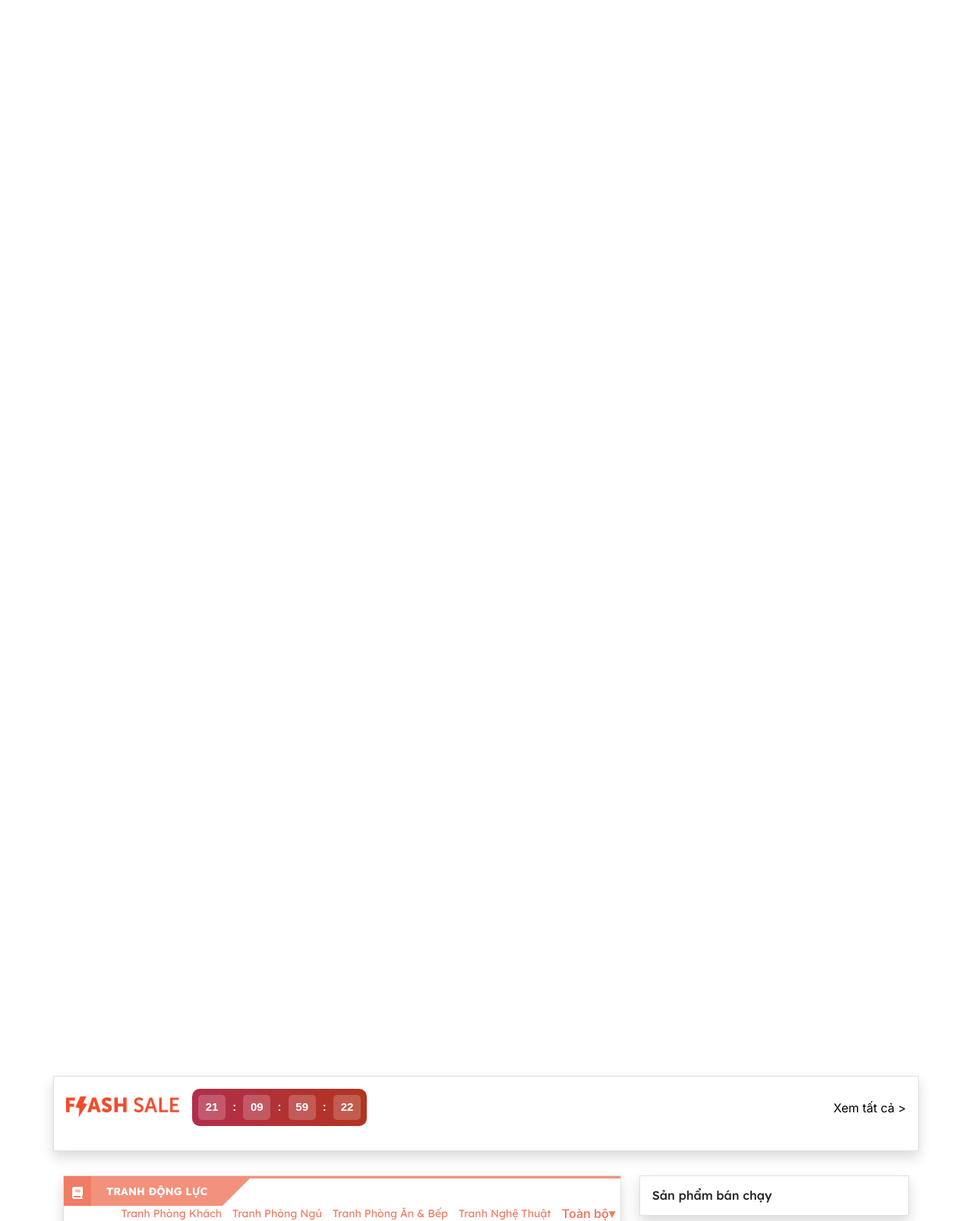
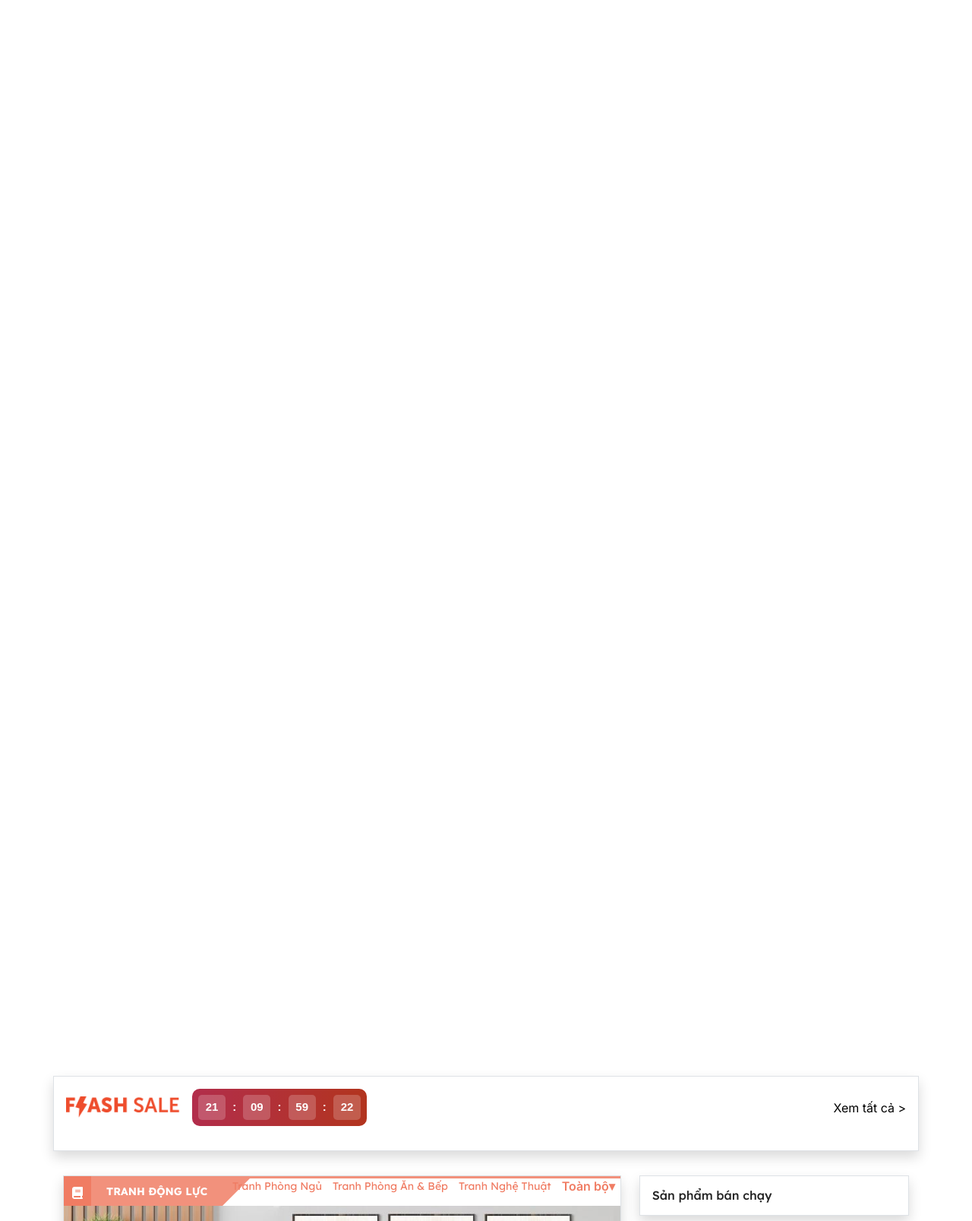
Before and after one commit to quangnv04/API-Tranh-Slogan, a FastAPI app: page / in a window 1280 px wide. Shown: the part 919-2526 px from the top of the page at 76% size. Run offline with FastAPI, Linux system fonts and the light colour scheme; data that the repository does not hold is empty; some libraries are stand-ins or nearby versions; grey boxes are pictures that could not be loaded.

Commit message:
custom banner

```diff
--- a/app/templates/index.html
+++ b/app/templates/index.html
@@ -148,9 +148,7 @@ Tranh Slogan (tranhslogan.vn) | Chuyên Các Loại Tranh, Khung Ảnh, Lịch T
                         <h2>Tranh Động Lực</h2>
                     </a>
                     <ul class="group-category-menu">
-                        <li><a href="#" class="link-underline link-underline-opacity-0">
-                                <h2 class="fw-normal">Tranh Phòng Khách</h2>
-                            </a></li>
+
                         <li><a href="#" class="link-underline link-underline-opacity-0">
                                 <h2 class="fw-normal">Tranh Phòng Ngủ</h2>
                             </a></li>
@@ -166,7 +164,7 @@ Tranh Slogan (tranhslogan.vn) | Chuyên Các Loại Tranh, Khung Ảnh, Lịch T
                     </ul>
                 </div>
                 <div class="home-product-banner"><a href="/tranh-treo-tuong">
-                        <img class="w-100" src="/assets/img/Banner-tranh-treo-tường_850x250-1.jpg"
+                        <img class="w-100" src="/assets/img/banner_tranh_dong_luc.jpg"
                             data-src="/assets/img/Banner-tranh-treo-tường_850x250-1.jpg" alt="Tranh treo tường"
                             class="lazyload"></a></div>
             </div>
@@ -210,9 +208,7 @@ Tranh Slogan (tranhslogan.vn) | Chuyên Các Loại Tranh, Khung Ảnh, Lịch T
                         <h2>Tranh Nghệ Thuật</h2>
                     </a>
                     <ul class="group-category-menu">
-                        <li><a href="#" class="link-underline link-underline-opacity-0">
-                                <h2 class="fw-normal">Tranh Phòng Khách</h2>
-                            </a></li>
+
                         <li><a href="#" class="link-underline link-underline-opacity-0">
                                 <h2 class="fw-normal">Tranh Phòng Ngủ</h2>
                             </a></li>
@@ -272,9 +268,7 @@ Tranh Slogan (tranhslogan.vn) | Chuyên Các Loại Tranh, Khung Ảnh, Lịch T
                         <h2>Tranh Phật Giáo</h2>
                     </a>
                     <ul class="group-category-menu">
-                        <li><a href="#" class="link-underline link-underline-opacity-0">
-                                <h2 class="fw-normal">Tranh Phòng Khách</h2>
-                            </a></li>
+
                         <li><a href="#" class="link-underline link-underline-opacity-0">
                                 <h2 class="fw-normal">Tranh Phòng Ngủ</h2>
                             </a></li>
@@ -334,9 +328,7 @@ Tranh Slogan (tranhslogan.vn) | Chuyên Các Loại Tranh, Khung Ảnh, Lịch T
                         <h2>Tranh Doanh Nhân</h2>
                     </a>
                     <ul class="group-category-menu">
-                        <li><a href="#" class="link-underline link-underline-opacity-0">
-                                <h2 class="fw-normal">Tranh Phòng Khách</h2>
-                            </a></li>
+
                         <li><a href="#" class="link-underline link-underline-opacity-0">
                                 <h2 class="fw-normal">Tranh Phòng Ngủ</h2>
                             </a></li>
@@ -396,9 +388,7 @@ Tranh Slogan (tranhslogan.vn) | Chuyên Các Loại Tranh, Khung Ảnh, Lịch T
                         <h2>Tranh Công Giáo</h2>
                     </a>
                     <ul class="group-category-menu">
-                        <li><a href="#" class="link-underline link-underline-opacity-0">
-                                <h2 class="fw-normal">Tranh Phòng Khách</h2>
-                            </a></li>
+
                         <li><a href="#" class="link-underline link-underline-opacity-0">
                                 <h2 class="fw-normal">Tranh Phòng Ngủ</h2>
                             </a></li>
@@ -414,7 +404,7 @@ Tranh Slogan (tranhslogan.vn) | Chuyên Các Loại Tranh, Khung Ảnh, Lịch T
                     </ul>
                 </div>
                 <div class="home-product-banner"><a href="/tranh-treo-tuong">
-                        <img class="w-100" src="/assets/img/Banner-tranh-treo-tường_850x250-1.jpg"
+                        <img class="w-100" src="/assets/img/banner_tranh_cong_giao.jpg"
                             data-src="/assets/img/Banner-tranh-treo-tường_850x250-1.jpg" alt="Tranh treo tường"
                             class="lazyload"></a></div>
             </div>
@@ -458,9 +448,7 @@ Tranh Slogan (tranhslogan.vn) | Chuyên Các Loại Tranh, Khung Ảnh, Lịch T
                         <h2>Tranh 3D</h2>
                     </a>
                     <ul class="group-category-menu">
-                        <li><a href="#" class="link-underline link-underline-opacity-0">
-                                <h2 class="fw-normal">Tranh Phòng Khách</h2>
-                            </a></li>
+
                         <li><a href="#" class="link-underline link-underline-opacity-0">
                                 <h2 class="fw-normal">Tranh Phòng Ngủ</h2>
                             </a></li>
@@ -476,7 +464,7 @@ Tranh Slogan (tranhslogan.vn) | Chuyên Các Loại Tranh, Khung Ảnh, Lịch T
                     </ul>
                 </div>
                 <div class="home-product-banner"><a href="/tranh-treo-tuong">
-                        <img class="w-100" src="/assets/img/Banner-tranh-treo-tường_850x250-1.jpg"
+                        <img class="w-100" src="/assets/img/banner_tranh_3d.jpg"
                             data-src="/assets/img/Banner-tranh-treo-tường_850x250-1.jpg" alt="Tranh treo tường"
                             class="lazyload"></a></div>
             </div>
@@ -520,9 +508,7 @@ Tranh Slogan (tranhslogan.vn) | Chuyên Các Loại Tranh, Khung Ảnh, Lịch T
                         <h2>Tranh Cầu Thủ Bóng Đá</h2>
                     </a>
                     <ul class="group-category-menu">
-                        <li><a href="#" class="link-underline link-underline-opacity-0">
-                                <h2 class="fw-normal">Tranh Phòng Khách</h2>
-                            </a></li>
+
                         <li><a href="#" class="link-underline link-underline-opacity-0">
                                 <h2 class="fw-normal">Tranh Phòng Ngủ</h2>
                             </a></li>
@@ -582,9 +568,7 @@ Tranh Slogan (tranhslogan.vn) | Chuyên Các Loại Tranh, Khung Ảnh, Lịch T
                         <h2>Tranh Canvas</h2>
                     </a>
                     <ul class="group-category-menu">
-                        <li><a href="#" class="link-underline link-underline-opacity-0">
-                                <h2 class="fw-normal">Tranh Phòng Khách</h2>
-                            </a></li>
+
                         <li><a href="#" class="link-underline link-underline-opacity-0">
                                 <h2 class="fw-normal">Tranh Phòng Ngủ</h2>
                             </a></li>
@@ -644,9 +628,7 @@ Tranh Slogan (tranhslogan.vn) | Chuyên Các Loại Tranh, Khung Ảnh, Lịch T
                         <h2>Tranh Phúc Lộc Thọ</h2>
                     </a>
                     <ul class="group-category-menu">
-                        <li><a href="#" class="link-underline link-underline-opacity-0">
-                                <h2 class="fw-normal">Tranh Phòng Khách</h2>
-                            </a></li>
+
                         <li><a href="#" class="link-underline link-underline-opacity-0">
                                 <h2 class="fw-normal">Tranh Phòng Ngủ</h2>
                             </a></li>
@@ -706,9 +688,7 @@ Tranh Slogan (tranhslogan.vn) | Chuyên Các Loại Tranh, Khung Ảnh, Lịch T
                         <h2>Tranh Thư Pháp</h2>
                     </a>
                     <ul class="group-category-menu">
-                        <li><a href="#" class="link-underline link-underline-opacity-0">
-                                <h2 class="fw-normal">Tranh Phòng Khách</h2>
-                            </a></li>
+
                         <li><a href="#" class="link-underline link-underline-opacity-0">
                                 <h2 class="fw-normal">Tranh Phòng Ngủ</h2>
                             </a></li>
@@ -724,7 +704,7 @@ Tranh Slogan (tranhslogan.vn) | Chuyên Các Loại Tranh, Khung Ảnh, Lịch T
                     </ul>
                 </div>
                 <div class="home-product-banner"><a href="/tranh-treo-tuong">
-                        <img class="w-100" src="/assets/img/Banner-tranh-treo-tường_850x250-1.jpg"
+                        <img class="w-100" src="/assets/img/banner_thu_phap.jpg"
                             data-src="/assets/img/Banner-tranh-treo-tường_850x250-1.jpg" alt="Tranh treo tường"
                             class="lazyload"></a></div>
             </div>
```
Also changed, not shown: app/assets/img/banner_thu_phap.jpg (added), app/assets/img/banner_tranh_3d.jpg (added), app/assets/img/banner_tranh_cong_giao.jpg (added), app/assets/img/banner_tranh_dong_luc.jpg (added).
